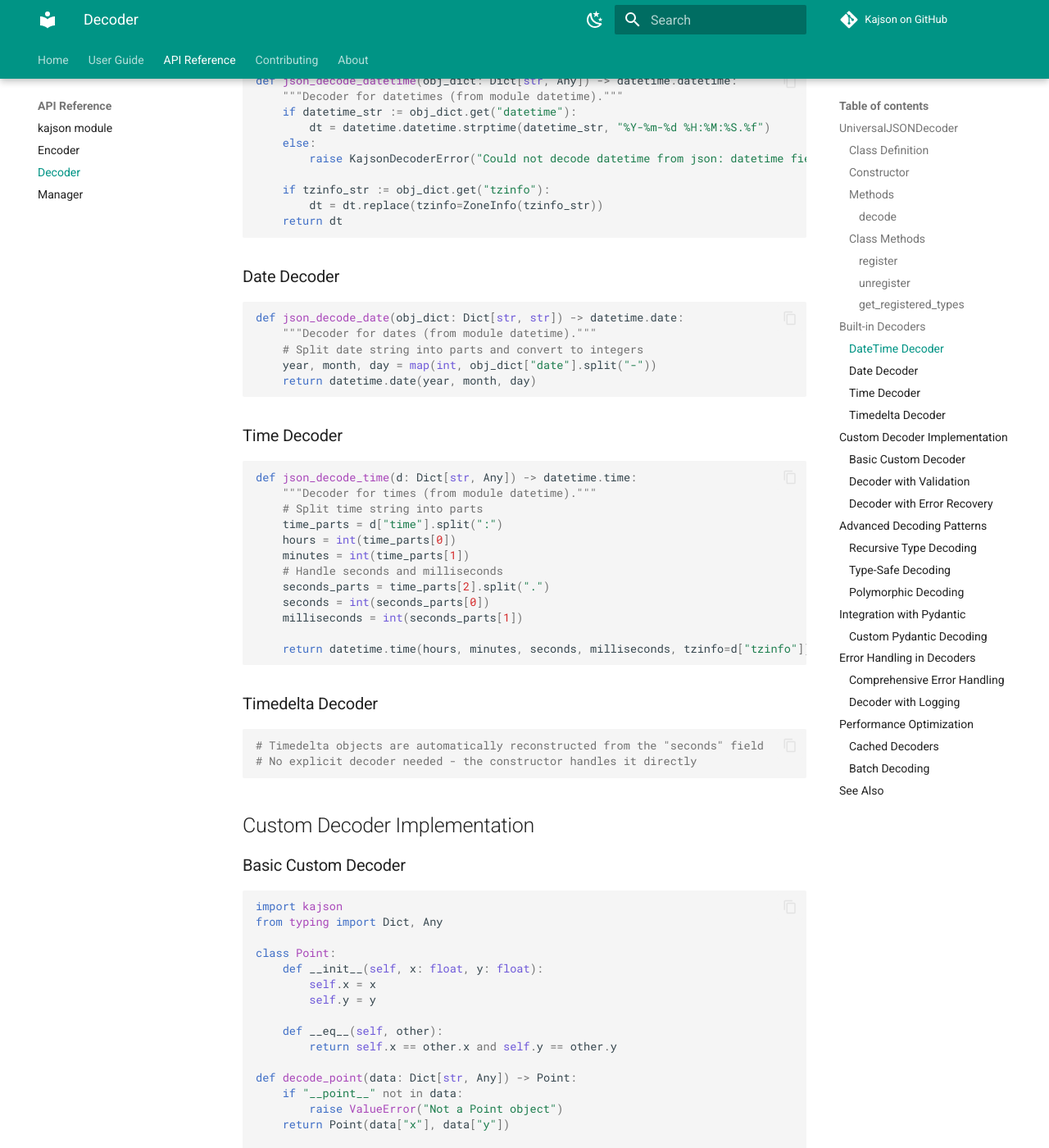
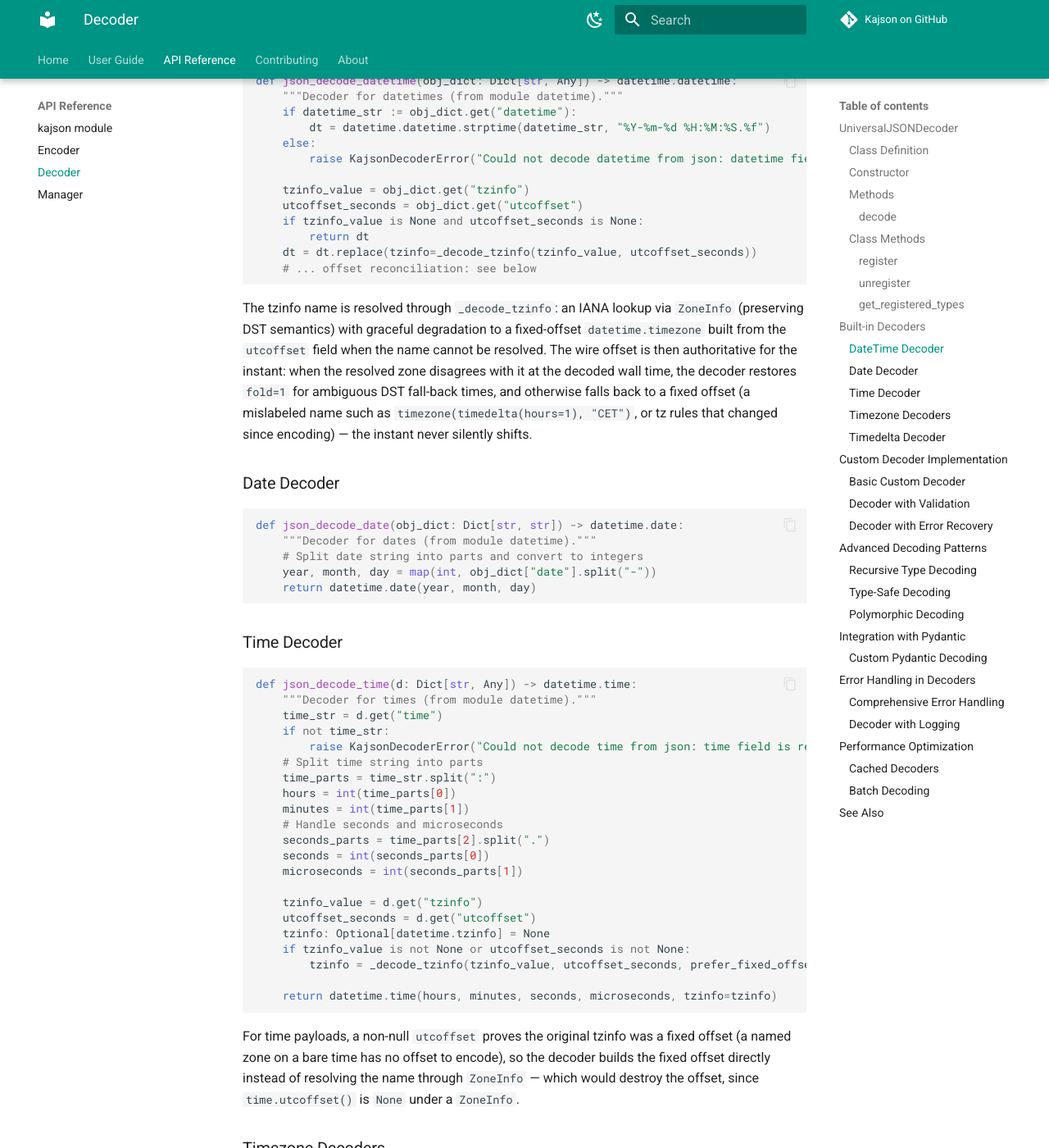
Before and after one commit to Pipelex/kajson, an MkDocs documentation site: the page built from docs/pages/api/decoder.md, in a window 1280 px wide and 1400 px high, scrolled down 2325 px. Shown: the whole window at 82% size. Built offline with MkDocs 1.6.1 and Material for MkDocs 9.7.7, drawn with Linux system fonts in a browser that asks for light colours; comment, search, counter and statistics services are not loaded; some of the changed text lies outside the part shown.

Commit message:
Make the wire utcoffset authoritative when decoding: restore DST fold, resist IANA-key-labeled fixed offsets, fix aware times
Cross-model /review findings (Claude adversarial + red team + Codex, all verified):
- fold=1 fall-back datetimes silently decoded one hour off; the wire offset now disambiguates the repeated wall hour
- fixed offsets labeled with single-segment tzdata keys (CET, EST, ...) were hijacked by the named zone's DST rules
- aware times with such labels lost their offset entirely (ZoneInfo on a bare time yields utcoffset None)
- legacy 'UTC+02:60'-style names silently normalized instead of failing
- CHANGELOG compat claim corrected: ZoneInfo-aware time payloads from new producers don't decode on kajson <= 0.6.0
- decoder.md updated to current code; tests for all of the above

Co-Authored-By: Claude Fable 5 <noreply@anthropic.com>

````diff
--- a/docs/pages/api/decoder.md
+++ b/docs/pages/api/decoder.md
@@ -118,10 +118,15 @@ def json_decode_datetime(obj_dict: Dict[str, Any]) -> datetime.datetime:
     else:
         raise KajsonDecoderError("Could not decode datetime from json: datetime field is required")
 
-    if tzinfo_str := obj_dict.get("tzinfo"):
-        dt = dt.replace(tzinfo=ZoneInfo(tzinfo_str))
-    return dt
+    tzinfo_value = obj_dict.get("tzinfo")
+    utcoffset_seconds = obj_dict.get("utcoffset")
+    if tzinfo_value is None and utcoffset_seconds is None:
+        return dt
+    dt = dt.replace(tzinfo=_decode_tzinfo(tzinfo_value, utcoffset_seconds))
+    # ... offset reconciliation: see below
 ```
+
+The tzinfo name is resolved through `_decode_tzinfo`: an IANA lookup via `ZoneInfo` (preserving DST semantics) with graceful degradation to a fixed-offset `datetime.timezone` built from the `utcoffset` field when the name cannot be resolved. The wire offset is then authoritative for the instant: when the resolved zone disagrees with it at the decoded wall time, the decoder restores `fold=1` for ambiguous DST fall-back times, and otherwise falls back to a fixed offset (a mislabeled name such as `timezone(timedelta(hours=1), "CET")`, or tz rules that changed since encoding) — the instant never silently shifts.
 
 ### Date Decoder
 
@@ -138,16 +143,41 @@ def json_decode_date(obj_dict: Dict[str, str]) -> datetime.date:
 ```python
 def json_decode_time(d: Dict[str, Any]) -> datetime.time:
     """Decoder for times (from module datetime)."""
+    time_str = d.get("time")
+    if not time_str:
+        raise KajsonDecoderError("Could not decode time from json: time field is required")
     # Split time string into parts
-    time_parts = d["time"].split(":")
+    time_parts = time_str.split(":")
     hours = int(time_parts[0])
     minutes = int(time_parts[1])
-    # Handle seconds and milliseconds
+    # Handle seconds and microseconds
     seconds_parts = time_parts[2].split(".")
     seconds = int(seconds_parts[0])
-    milliseconds = int(seconds_parts[1])
+    microseconds = int(seconds_parts[1])
 
-    return datetime.time(hours, minutes, seconds, milliseconds, tzinfo=d["tzinfo"])
+    tzinfo_value = d.get("tzinfo")
+    utcoffset_seconds = d.get("utcoffset")
+    tzinfo: Optional[datetime.tzinfo] = None
+    if tzinfo_value is not None or utcoffset_seconds is not None:
+        tzinfo = _decode_tzinfo(tzinfo_value, utcoffset_seconds, prefer_fixed_offset=True)
+
+    return datetime.time(hours, minutes, seconds, microseconds, tzinfo=tzinfo)
+```
+
+For time payloads, a non-null `utcoffset` proves the original tzinfo was a fixed offset (a named zone on a bare time has no offset to encode), so the decoder builds the fixed offset directly instead of resolving the name through `ZoneInfo` — which would destroy the offset, since `time.utcoffset()` is `None` under a `ZoneInfo`.
+
+### Timezone Decoders
+
+```python
+def json_decode_timezone(obj_dict: Dict[str, Any]) -> ZoneInfo:
+    """Decoder for IANA named timezones (zoneinfo.ZoneInfo)."""
+    # Raises KajsonDecoderError (pointing at tzdata) when no timezone database provides the key.
+
+
+def json_decode_fixed_timezone(obj_dict: Dict[str, Any]) -> datetime.timezone:
+    """Decoder for fixed-offset timezones (datetime.timezone, including timezone.utc)."""
+    offset = datetime.timedelta(seconds=_validate_utcoffset_seconds(obj_dict["utcoffset"]))
+    return _fixed_offset_timezone(offset, obj_dict.get("name"))
 ```
 
 ### Timedelta Decoder
````
Also changed, not shown: CHANGELOG.md (+2 -1 lines), wip/tz-decoding-deferred-review-items.md (+10 -2 lines), 2 other files.
